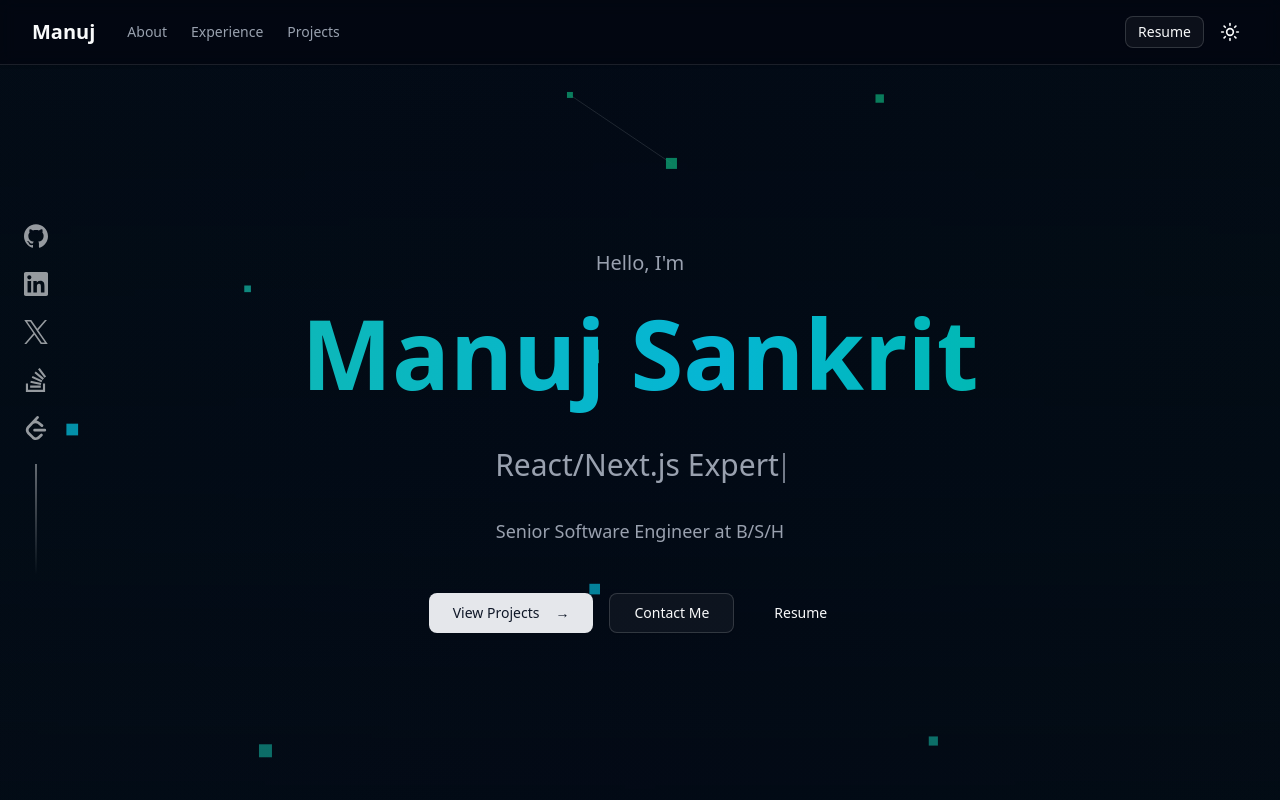
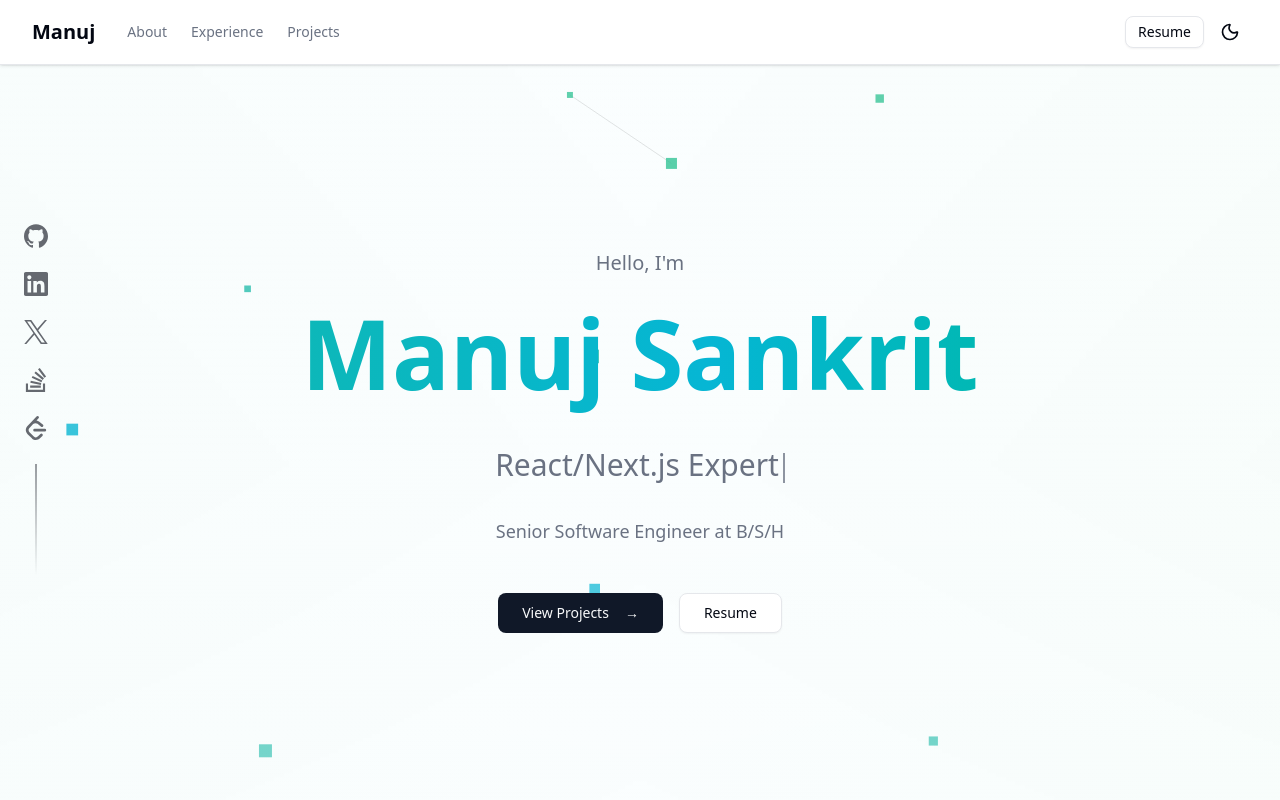
Before and after one commit to mandy8055/portfolio-v2, a Next.js app: page / in a window 1280 px wide. Both pictures are taken after a click on the button "Toggle theme". Shown: the top 800 px of the page. Built offline with nearby package versions, Linux system fonts and the light colour scheme.

Commit message:
fix: 🐛 rectify theme toggle button issue

```diff
--- a/src/app/layout.tsx
+++ b/src/app/layout.tsx
@@ -92,7 +92,7 @@ export default function RootLayout({
       <head>
         {/* Favicons - you can customize these */}
         <link rel='icon' href='/favicon.ico' sizes='any' />
-        <link rel='apple-touch-icon' href='/apple-touch-icon.png' />
+        <link rel='apple-touch-icon' href='/favicon.ico' />
         <link rel='manifest' href='/site.webmanifest' />
         <StructuredData />
       </head>
--- a/src/components/sections/enhanced-hero.tsx
+++ b/src/components/sections/enhanced-hero.tsx
@@ -1,14 +1,12 @@
 'use client';
 
 import { motion } from 'motion/react';
-import Link from 'next/link';
 import { personalInfo, roles } from '@/data/personal';
 import { Button } from '@/components/ui/button';
 import { ParticlesBackground } from '@/components/backgrounds/particles-background';
 // Animations
 
 import { GradientText } from '@/components/animations/gradient-text';
-import { FileText } from 'lucide-react';
 import { Typewriter } from '@/components/animations/typewriter-effect';
 
 export function EnhancedHero() {
@@ -101,20 +99,6 @@ export function EnhancedHero() {
             </Button>
             <Button variant='outline' size='lg' asChild>
               <a
-                href='#contact'
-                onClick={(e) => {
-                  e.preventDefault();
-                  document
-                    .getElementById('contact')
-                    ?.scrollIntoView({ behavior: 'smooth' });
-                }}
-                className='cursor-pointer'
-              >
-                Contact Me
-              </a>
-            </Button>
-            <Button variant='ghost' size='lg' asChild>
-              <a
                 href={personalInfo.resume}
                 target='_blank'
                 rel='noopener noreferrer'
--- a/src/components/theme-toggle.tsx
+++ b/src/components/theme-toggle.tsx
@@ -1,7 +1,7 @@
 'use client';
 
 import { useState, useEffect } from 'react';
-import { Moon, Sun } from 'lucide-react';
+import { Moon, Sun, Monitor } from 'lucide-react';
 import { useTheme } from 'next-themes';
 import { Button } from '@/components/ui/button';
 
@@ -14,6 +14,19 @@ export function ThemeToggle() {
     setMounted(true);
   }, []);
 
+  const cycleTheme = () => {
+    switch (theme) {
+      case 'light':
+        setTheme('dark');
+        break;
+      case 'dark':
+        setTheme('system');
+        break;
+      default:
+        setTheme('light');
+    }
+  };
+
   if (!mounted) {
     return (
       <Button variant='ghost' size='icon'>
@@ -22,19 +35,28 @@ export function ThemeToggle() {
     );
   }
 
+  const getIcon = () => {
+    const iconClass = 'size-5 transition-all';
+
+    switch (theme) {
+      case 'light':
+        return <Moon className={iconClass} />;
+      case 'dark':
+        return <Monitor className={iconClass} />;
+      default:
+        return <Sun className={iconClass} />;
+    }
+  };
+
   return (
     <Button
       variant='ghost'
       size='icon'
-      onClick={() => setTheme(theme === 'dark' ? 'light' : 'dark')}
+      onClick={cycleTheme}
       aria-label='Toggle theme'
       className='cursor-pointer'
     >
-      {theme === 'dark' ? (
-        <Sun className='size-5 transition-all' />
-      ) : (
-        <Moon className='size-5 transition-all' />
-      )}
+      {getIcon()}
     </Button>
   );
 }
--- a/src/data/projects.ts
+++ b/src/data/projects.ts
@@ -61,7 +61,7 @@ export const projects: Project[] = [
     demo: 'https://mandy8055.github.io/web_handsOn',
   },
   {
-    title: 'Portfolio Website v2',
+    title: 'Portfolio Website',
     description:
       'Modern portfolio website built with Next.js 16, featuring MDX blog support, animated components, and responsive design. Built with latest React 19 and TypeScript.',
     tags: ['Next.js', 'React', 'TypeScript', 'Tailwind CSS', 'MDX'],
```
Also changed, not shown: src/components/aceternity/README.md (deleted).
